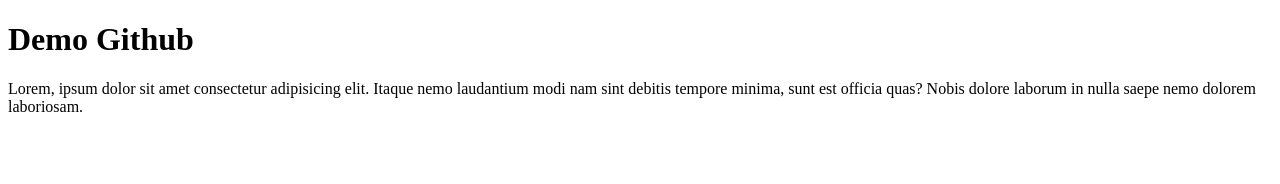
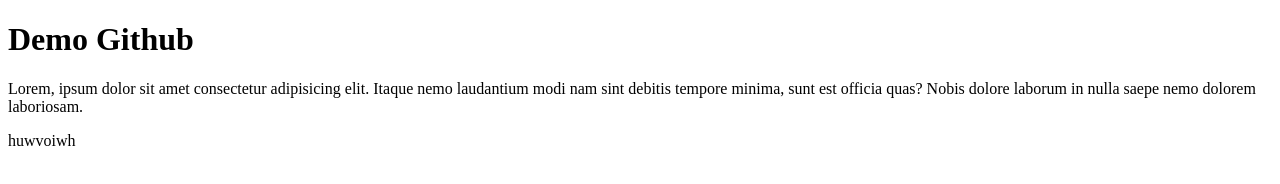
Before and after one commit to SuryaR45/githubdemo, a plain HTML site: page index.html in a window 1280 px wide. Drawn offline with Linux system fonts and the light colour scheme.

Commit message:
hell world

```diff
--- a/index.html
+++ b/index.html
@@ -8,5 +8,6 @@
 <body>
     <h1>Demo Github</h1>
     <p>Lorem, ipsum dolor sit amet consectetur adipisicing elit. Itaque nemo laudantium modi nam sint debitis tempore minima, sunt est officia quas? Nobis dolore laborum in nulla saepe nemo dolorem laboriosam.</p>
+    <span>huwvoiwh</span>
 </body>
 </html>
```
